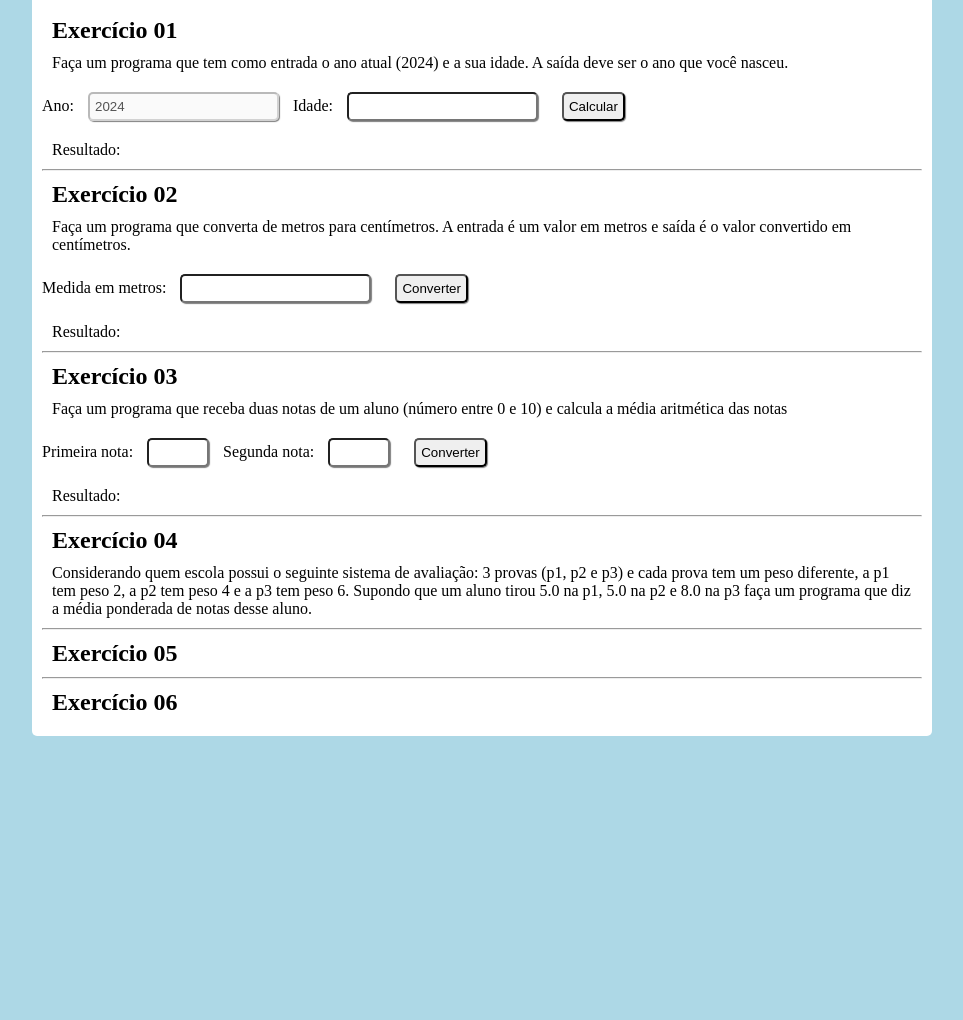
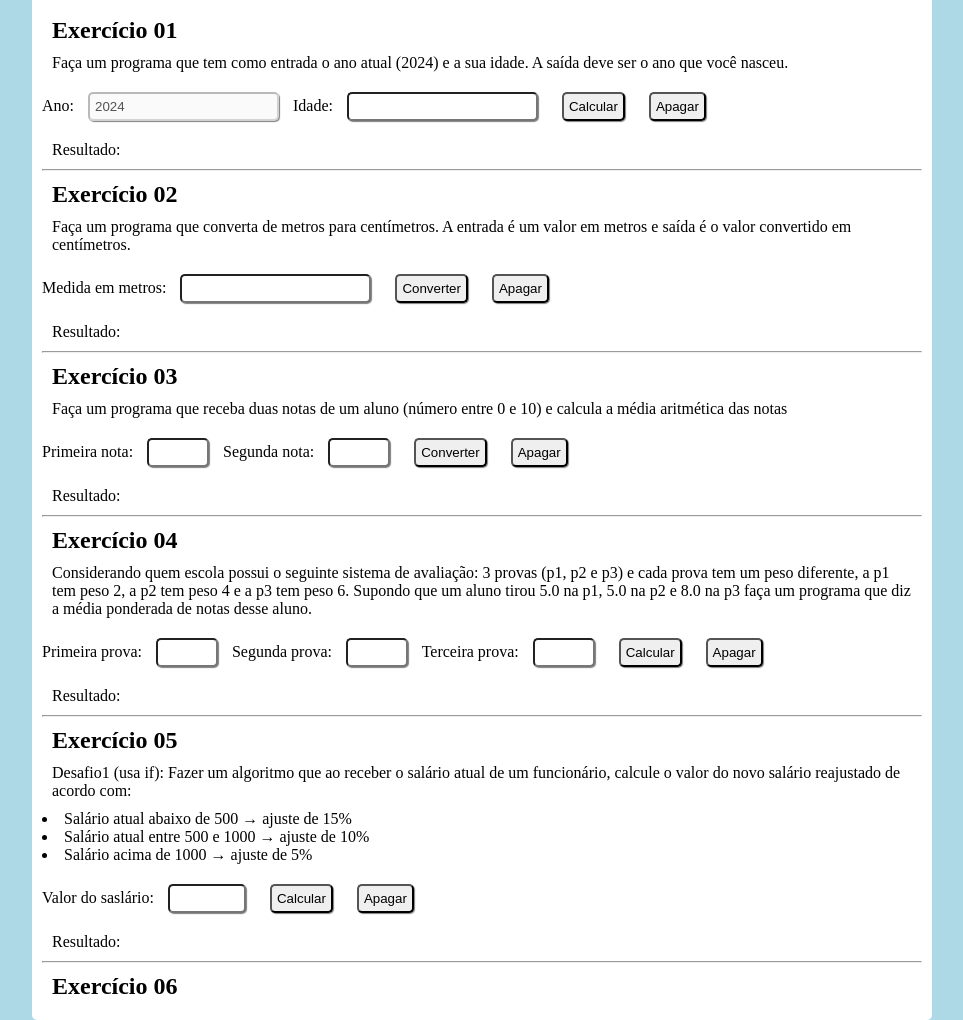
Before and after one commit to MarcoAntonioLeal/JavaScript, a plain HTML site: page exercicios_ideas_academy/exerciciosHTML/exercicio.html in a window 1280 px wide. Shown: the part 50-1070 px from the top of the page, without its empty margins (158-1121 px from the left). Before the commit the page ends 800 px from the top, so only its background shows below. Drawn offline with Linux system fonts and the light colour scheme.

Commit message:
Atualizando exercícios

```diff
--- a/exercicios_ideas_academy/exerciciosHTML/exercicio.html
+++ b/exercicios_ideas_academy/exerciciosHTML/exercicio.html
@@ -22,6 +22,7 @@
             <input type="number" name="idade" id="idade" autocomplete="off">
 
             <input type="button" value="Calcular" id="btnEx01">
+            <input type="button" value="Apagar" id="btnApagar">
 
             <p id="resEx01">Resultado:</p>
         </section>
@@ -37,6 +38,7 @@
             <input type="number" name="medida" id="medida">
 
             <input type="button" value="Converter" id="btnEx02">
+            <input type="button" value="Apagar" id="btnApagar">
 
             <p id="resEx02">Resultado:</p>
         </section>
@@ -56,6 +58,7 @@
             <input type="number" name="nota2" id="nota2" min="0" max="10">
 
             <input type="button" value="Converter" id="btnEx03">
+            <input type="button" value="Apagar" id="btnApagar">
 
             <p id="resEx03">Resultado:</p>
         </section>
@@ -67,14 +70,52 @@
             <p>
                 Considerando quem escola possui o seguinte sistema de avaliação: 3 provas (p1, p2 e p3) e cada prova tem um peso diferente, a p1 tem peso 2, a p2 tem peso 4 e a p3 tem peso 6. Supondo que um aluno tirou 5.0 na p1, 5.0 na p2 e 8.0 na p3 faça um programa que diz a média ponderada de notas desse aluno.
             </p>
+
+            <label for="prova1">Primeira prova:</label>
+            <input type="number" name="prova1" id="prova1" min="0" max="10">
+
+            <label for="prova2">Segunda prova:</label>
+            <input type="number" name="prova2" id="prova2" min="0" max="10">
+
+            <label for="prova3">Terceira prova:</label>
+            <input type="number" name="prova3" id="prova3" min="0" max="10">
+
+            <input type="button" value="Calcular" id="btnEx04">
+            <input type="button" value="Apagar" id="btnApagar">
+
+            <p id="resEx04">Resultado:</p>
         </section>
+
         <hr>
+
         <section>
             <h2>Exercício 05</h2>
             <p>
+                Desafio1 (usa if): Fazer um algoritmo que ao receber o salário atual de um funcionário, calcule o valor do novo salário reajustado de acordo com:
+                <ul>
+                    <li>
+                        Salário atual abaixo de 500 → ajuste de 15%
+                    </li>
+                    <li>
+                        Salário atual entre 500 e 1000 → ajuste de 10%
+                    </li>
+                    <li>
+                        Salário acima de 1000 → ajuste de 5%
+                    </li>
+                </ul>
             </p>
+
+            <label for="salario">Valor do saslário:</label>
+            <input type="number" name="salario" id="salario" min="0" max="5000">
+
+            <input type="button" value="Calcular" id="btnEx05">
+            <input type="button" value="Apagar" id="btnApagar">
+
+            <p id="resEx05">Resultado:</p>
         </section>
+
         <hr>
+
         <section>
             <h2>Exercício 06</h2>
             <p>
--- a/exercicios_ideas_academy/exerciciosHTML/script.js
+++ b/exercicios_ideas_academy/exerciciosHTML/script.js
@@ -29,17 +29,35 @@ const botaoEx03 = document.querySelector('#btnEx03')
 
 botaoEx03.addEventListener('click', () => {
     resultadoEx03.innerText = `Resultado: A média aritmética entre ${nota1.value} e ${nota2.value} é ${(Number(nota1.value) + Number(nota2.value)) / 2}`
+
+    nota1.value = ''
+    nota2.value = ''
 })
 
 //Exercício 04-----------------------------------
+const prova1 = document.querySelector('#prova1')
+const prova2 = document.querySelector('#prova2')
+const prova3 = document.querySelector('#prova3')
+const resultadoEx04 = document.querySelector('#resEx04')
+const botaoEx04 = document.querySelector('#btnEx04')
+
+botaoEx04.addEventListener('click', () => {
+    const mediaProva1 = prova1.value * 2
+    const mediaProva2 = prova2.value * 4
+    const mediaProva3 = prova3.value * 6
+
+    resultadoEx04. innerText = `A média ponderada entre as notas é ${((mediaProva1 + mediaProva2 + mediaProva3) / 12).toFixed(0)}`
+
+    prova1.value = ''
+    prova2.value = ''
+    prova3.value = ''
+})
+
+//Exercício 05-----------------------------------
 
 
 
 
 
 
-
-
-
-//Exercício 05-----------------------------------
 //Exercício 06-----------------------------------
--- a/exercicios_ideas_academy/exerciciosHTML/style.css
+++ b/exercicios_ideas_academy/exerciciosHTML/style.css
@@ -29,3 +29,5 @@ input {
     padding: 5px;
     box-shadow: 1px 1px 1px rgba(0, 0, 0, 0.5);
 }
+
+ul {list-style-position: inside;}
```
